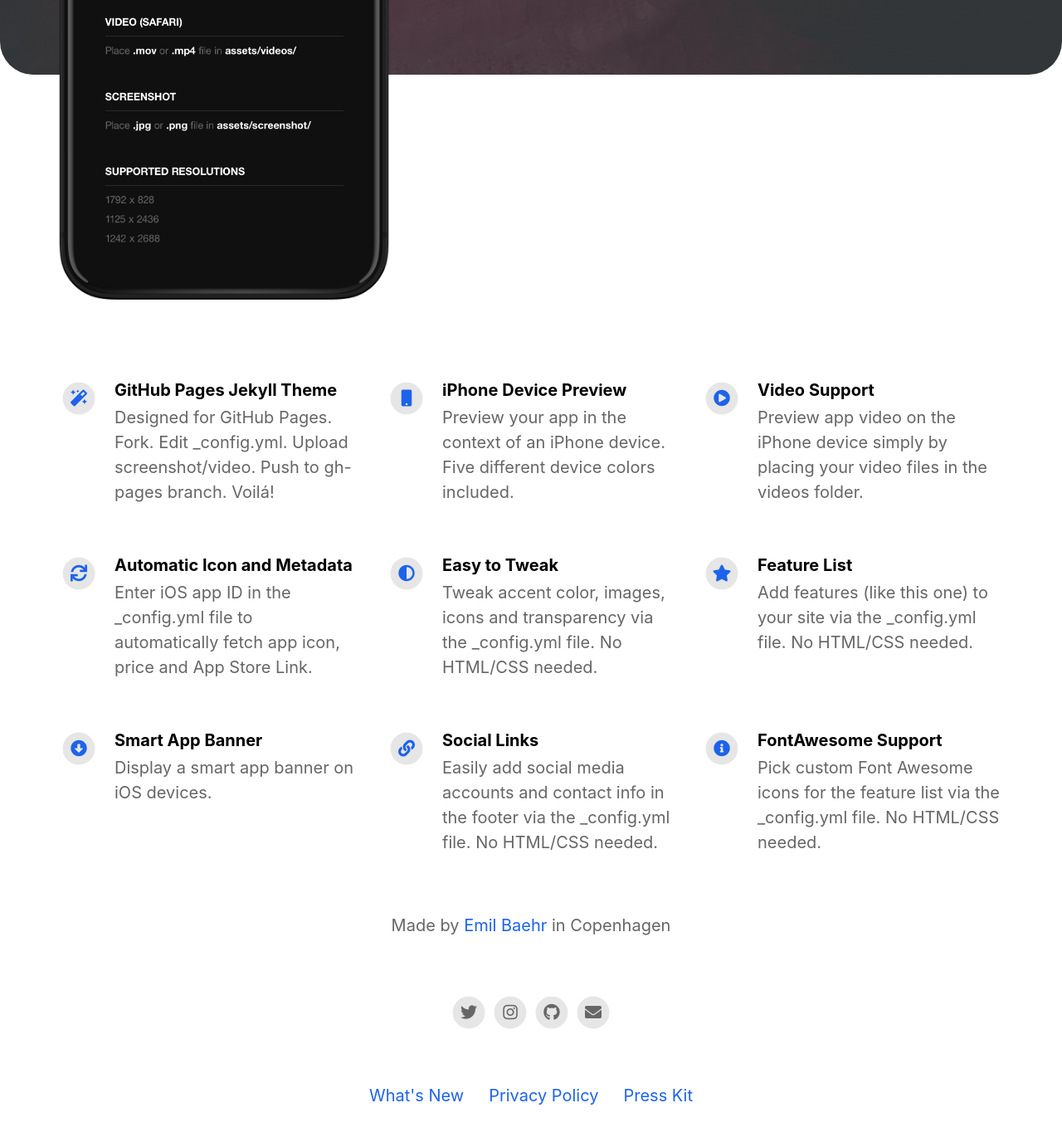
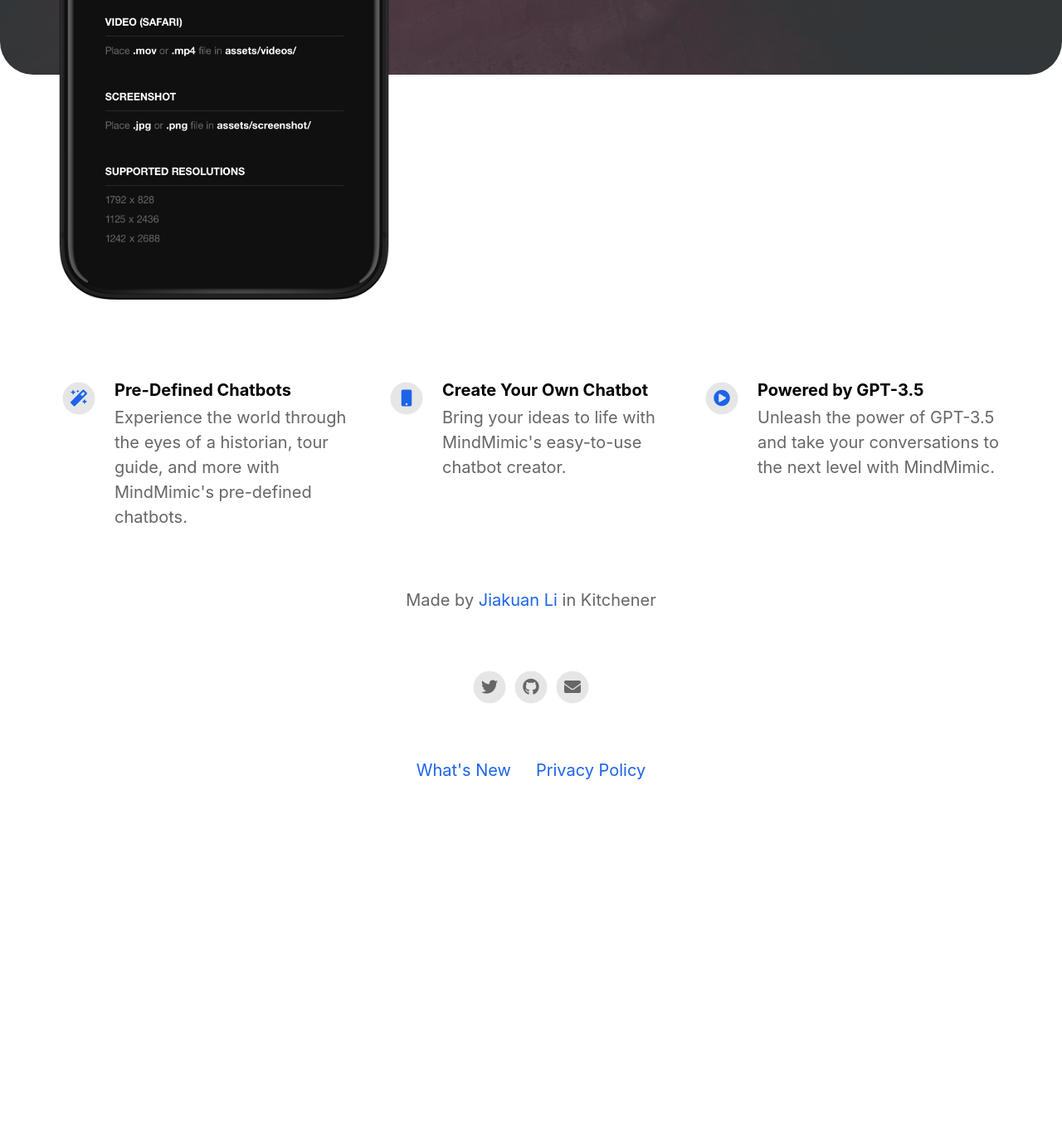
Before and after one commit to jiak94/mindmimic-landing, a Jekyll site: the page built from index.html, in a window 1280 px wide and 1400 px high, scrolled down 624 px. Shown: the top 1370 px of the window at 83% size. Built offline with Jekyll 4.4.1, drawn with Linux system fonts in a browser that asks for light colours; nearby versions of some CDN libraries; after the commit the page ends 1632 px from its top, so only the background shows below that; some of the changed text lies outside the part shown.

Commit message:
add config

```diff
--- a/_config.yml
+++ b/_config.yml
@@ -7,27 +7,27 @@ ios_app_country                           : us
 
 appstore_link                             :                                           # Automatically populates if not set and if iOS app ID is set. Otherwise enter manually.
 playstore_link                            :                                           # Enter Google Play Store URL.
-presskit_download_link                    : https://emilbaehr.com                                          # Enter a link to downloadable file or (e.g. public Dropbox link to a .zip file).
+presskit_download_link                    :                                          # Enter a link to downloadable file or (e.g. public Dropbox link to a .zip file).
                                                                                       # Or upload your press kit file to assets and set path accordingly (e.g. "assets/your_press_kit.zip").
 
-app_icon                                  : # assets/appicon.png                      # Automatically populates if not set and if iOS app ID is set.  Otherwise enter path to icon file manually.
+app_icon                                  :                      # Automatically populates if not set and if iOS app ID is set.  Otherwise enter path to icon file manually.
 app_name                                  :                                           # Automatically populates if not set and if iOS app ID is set.  Otherwise enter manually.
 app_price                                 :                                           # Automatically populates if not set and if iOS app ID is set.  Otherwise enter manually.
-app_description                           : Write a short tagline for your app.
+app_description                           : Chat with experts, learn, grow, and be entertained.
 
 enable_smart_app_banner                   : true                                      # Set to true to show a smart app banner at top of page on mobile devices.
 
 
 
 # Information About Yourself
-your_name                                 : Emil Baehr
-your_link                                 : https://emilbaehr.com
-your_city                                 : Copenhagen
-email_address                             : emil.baehr@gmail.com
+your_name                                 : Jiakuan Li
+your_link                                 : https://jiakuan.xyz
+your_city                                 : Kitchener
+email_address                             : jiakuan@jiakuan.xyz
 facebook_username                         :
-instagram_username                        : ebaehr
-twitter_username                          : ebaehr
-github_username                           : emilbaehr
+instagram_username                        :
+twitter_username                          : mem_alloc
+github_username                           : jiak94
 youtube_username                          :
 
 
@@ -35,41 +35,17 @@ youtube_username                          :
 # Feature List                            Edit, add or remove features to be presented.
 features                                  :
 
-  - title                                 : GitHub Pages Jekyll Theme
-    description                           : Designed for GitHub Pages. Fork. Edit _config.yml. Upload screenshot/video. Push to gh-pages branch. Voilá!
+  - title                                 : Pre-Defined Chatbots
+    description                           : Experience the world through the eyes of a historian, tour guide, and more with MindMimic's pre-defined chatbots.
     fontawesome_icon_name                 : magic
 
-  - title                                 : iPhone Device Preview
-    description                           : Preview your app in the context of an iPhone device. Five different device colors included.
+  - title                                 : Create Your Own Chatbot
+    description                           : Bring your ideas to life with MindMimic's easy-to-use chatbot creator.
     fontawesome_icon_name                 : mobile
 
-  - title                                 : Video Support
-    description                           : Preview app video on the iPhone device simply by placing your video files in the videos folder.
+  - title                                 : Powered by GPT-3.5
+    description                           : Unleash the power of GPT-3.5 and take your conversations to the next level with MindMimic.
     fontawesome_icon_name                 : play-circle
-
-  - title                                 : Automatic Icon and Metadata
-    description                           : Enter iOS app ID in the _config.yml file to automatically fetch app icon, price and App Store Link.
-    fontawesome_icon_name                 : sync
-
-  - title                                 : Easy to Tweak
-    description                           : Tweak accent color, images, icons and transparency via the _config.yml file. No HTML/CSS needed.
-    fontawesome_icon_name                 : adjust
-
-  - title                                 : Feature List
-    description                           : Add features (like this one) to your site via the _config.yml file. No HTML/CSS needed.
-    fontawesome_icon_name                 : star
-
-  - title                                 : Smart App Banner
-    description                           : Display a smart app banner on iOS devices.
-    fontawesome_icon_name                 : arrow-alt-circle-down
-
-  - title                                 : Social Links
-    description                           : Easily add social media accounts and contact info in the footer via the _config.yml file. No HTML/CSS needed.
-    fontawesome_icon_name                 : link
-
-  - title                                 : FontAwesome Support
-    description                           : Pick custom Font Awesome icons for the feature list via the _config.yml file. No HTML/CSS needed.
-    fontawesome_icon_name                 : info-circle
 
   - title                                 : # New Feature Title
     description                           : # New Feature Description
```
